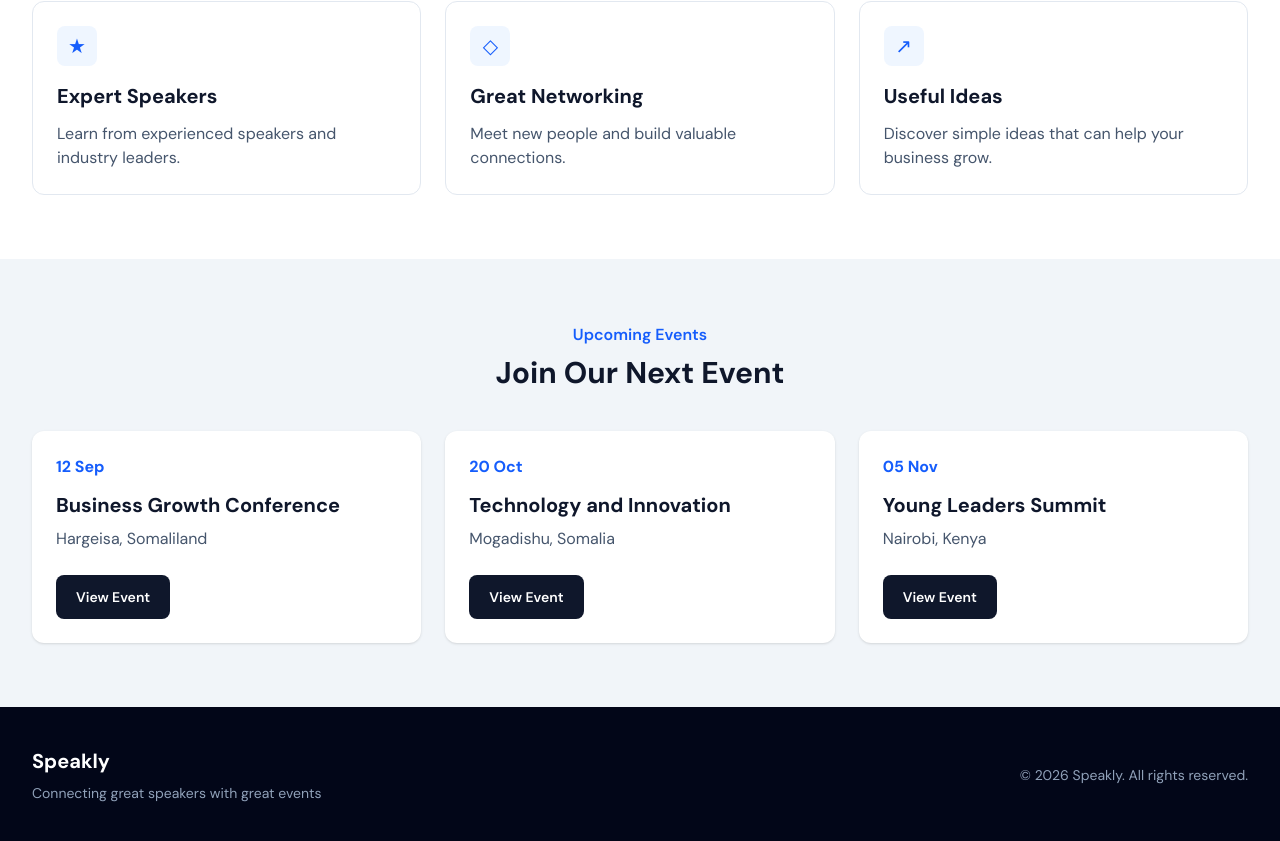
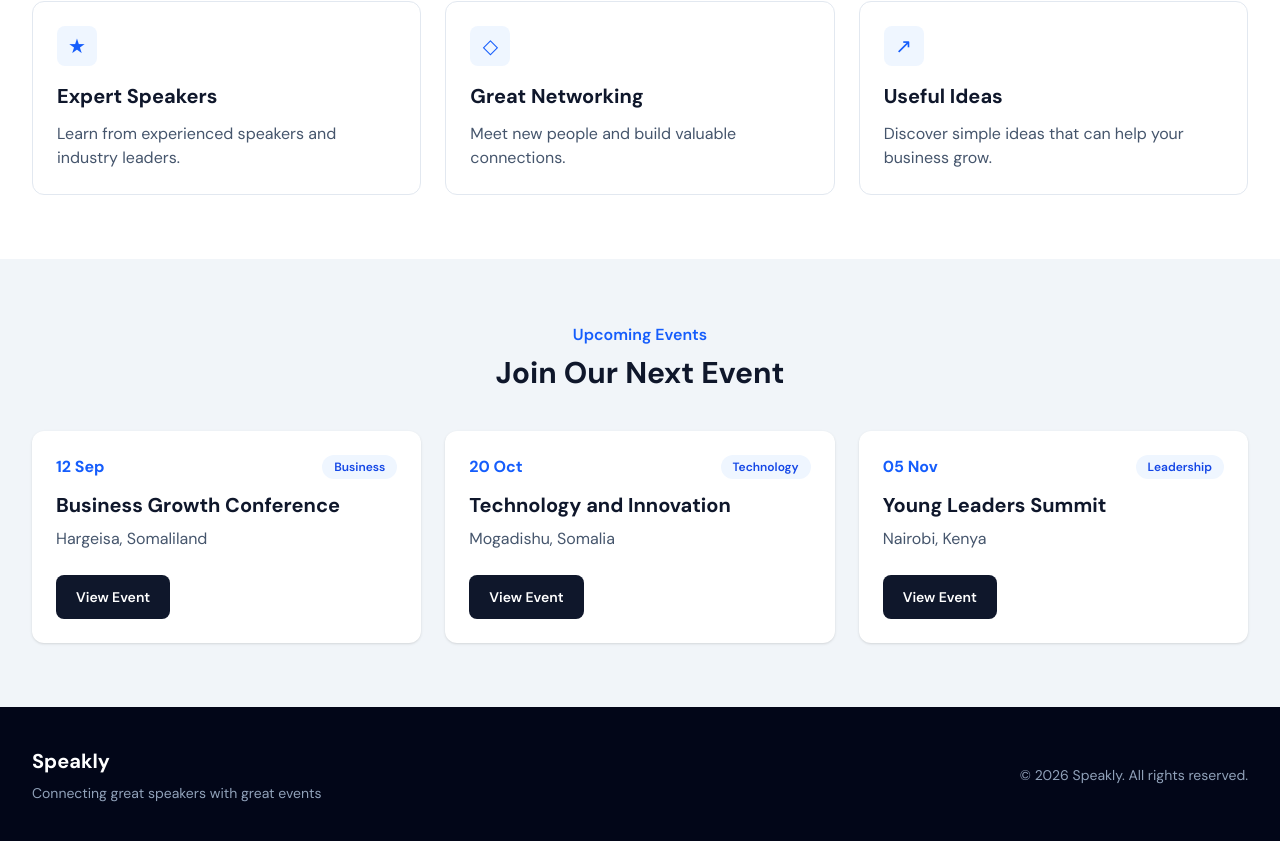
Before and after one commit to Abdullahi47/speaker-event-booking-platform-, a React (Vite) app in the folder frontend/: page / in a window 1280 px wide. Shown: the part 930-1771 px from the top of the page. Built offline with nearby package versions, Linux system fonts and the light colour scheme.

Commit message:
feat: label event categories

```diff
--- a/frontend/src/components/Events.jsx
+++ b/frontend/src/components/Events.jsx
@@ -3,18 +3,21 @@ const events = [
     date: '12 Sep',
     dateTime: '2026-09-12',
     title: 'Business Growth Conference',
+    category: 'Business',
     location: 'Hargeisa, Somaliland',
   },
   {
     date: '20 Oct',
     dateTime: '2026-10-20',
     title: 'Technology and Innovation',
+    category: 'Technology',
     location: 'Mogadishu, Somalia',
   },
   {
     date: '05 Nov',
     dateTime: '2026-11-05',
     title: 'Young Leaders Summit',
+    category: 'Leadership',
     location: 'Nairobi, Kenya',
   },
 ]
@@ -32,6 +35,7 @@ function Events() {
           {events.map((event) => (
             <article className="rounded-xl bg-white p-6 shadow-sm" key={event.title}>
               <time className="font-bold text-blue-600" dateTime={event.dateTime}>{event.date}</time>
+              <span className="float-right rounded-full bg-blue-50 px-3 py-1 text-xs font-semibold text-blue-700">{event.category}</span>
               <h3 className="mt-3 text-xl font-bold">{event.title}</h3>
               <p className="mt-2 text-slate-600">{event.location}</p>
               <button className="mt-6 rounded-lg bg-slate-900 px-5 py-3 text-sm font-semibold text-white hover:bg-slate-700" type="button">
```
